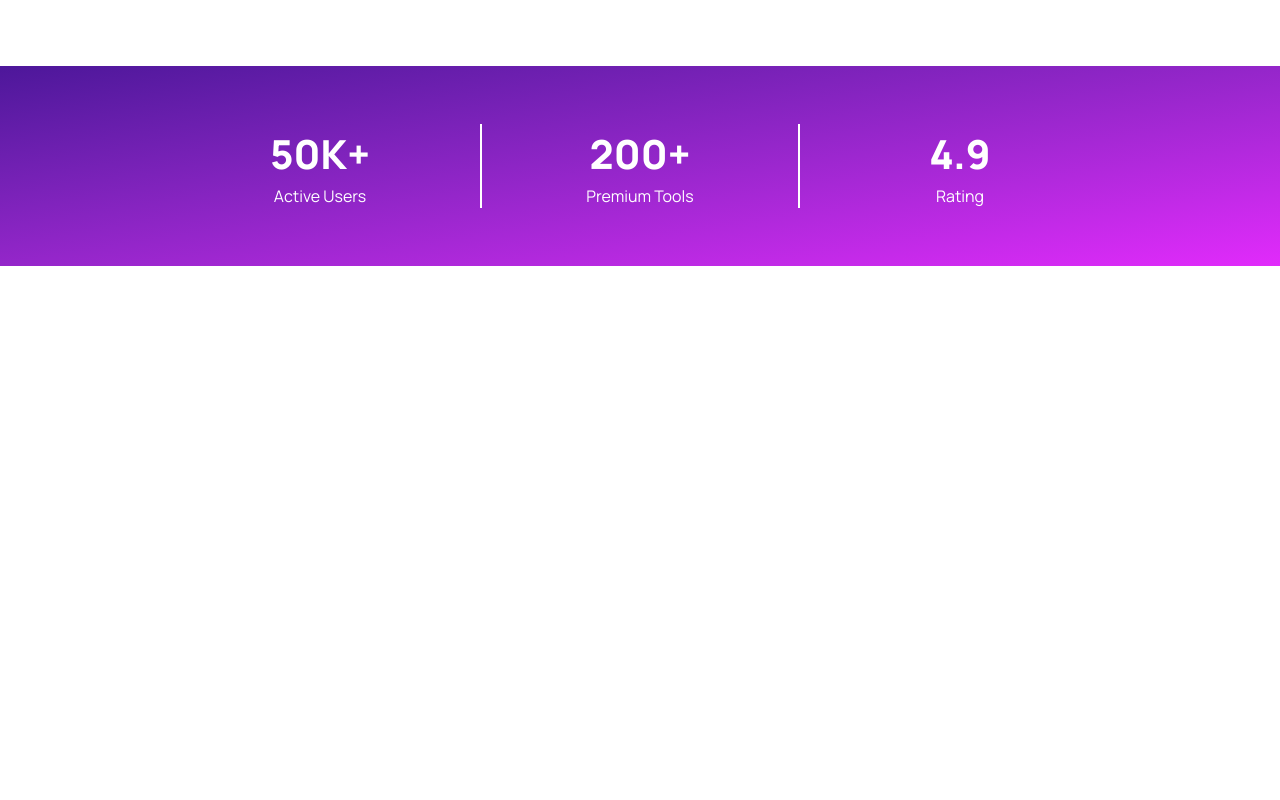
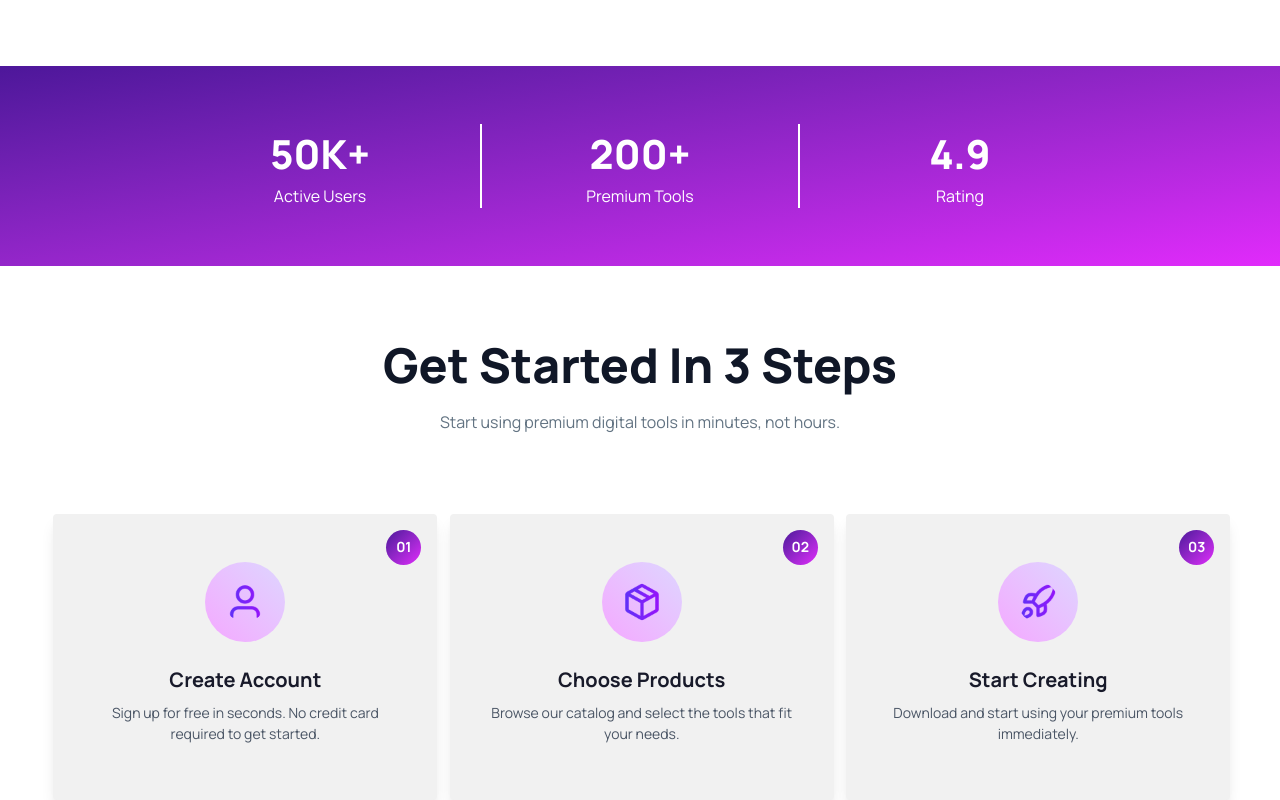
Before and after one commit to shafrinahamed0007/Assignment6, a React (Vite) app: page / in a window 1280 px wide. Shown: the part 776-1576 px from the top of the page. Before the commit the page ends 1042 px from the top, so only its background shows below. Built offline with nearby package versions, Linux system fonts and the light colour scheme.

Commit message:
finished and responsive with 3steps section

```diff
--- a/src/App.jsx
+++ b/src/App.jsx
@@ -2,6 +2,7 @@ import "./App.css";
 import Banner from "./Component/Banner";
 import Navbar from "./Component/Navbar";
 import Rating from "./Component/Rating";
+import Started from "./Component/Started";
 
 function App() {
   return (
@@ -9,6 +10,7 @@ function App() {
       <Navbar />
       <Banner />
       <Rating />
+      <Started />
     </div>
   );
 }
--- a/src/Component/Banner.jsx
+++ b/src/Component/Banner.jsx
@@ -10,7 +10,8 @@ const Banner = () => {
         {/* Left Content */}
         <div className="space-y-4">
           <div className="inline-flex items-center gap-2 bg-[#E1E7FF] text-red-400 text-sm font-medium px-5 py-2 rounded-full">
-            <img src={g5} alt="" />
+            <img className="status animate-ping" src={g5} alt="" />
+
             <h1 class="font-semibold bg-linear-to-bl from-violet-500 to-fuchsia-500 bg-clip-text text-transparent">
               New: AI-Powered Tools Available
             </h1>
--- /dev/null
+++ b/src/Component/Started.jsx
@@ -0,0 +1,99 @@
+import React from "react";
+import user from "../assets/user.png";
+import packages from "../assets/package.png";
+import rocket from "../assets/rocket.png";
+
+const Started = () => {
+  return (
+    <div className="mt-[70px] ">
+      <div className="w-11/12 mx-auto h-full  justify-center items-center">
+        <div className="text-center">
+          <h2 className="text-[#101727] font-extrabold text-3xl md:text-[48px]">
+            Get Started In 3 Steps
+          </h2>
+          <p className="text-[#627382] mt-4">
+            Start using premium digital tools in minutes, not hours.
+          </p>
+        </div>
+        <div className="mt-4 items-center grid md:grid-cols-2 lg:grid-cols-3 mt-[80px] gap-4  ">
+          {/* cart 1 */}
+          <div className="card bg-[#f1f1f1] md:w-96 shadow-lg p-8 relative">
+            <span className="absolute top-4 right-4 flex items-center justify-center rounded-full h-[35px] w-[35px] bg-gradient-to-br from-violet-900 to-fuchsia-500 text-white text-sm font-bold">
+              01
+            </span>
+
+            <div className="flex flex-col items-center">
+              <figure className="mt-4">
+                <img
+                  src={user}
+                  alt="user"
+                  className="w-20 h-20 rounded-full bg-linear-to-bl from-violet-200 to-fuchsia-300 p-5"
+                />
+              </figure>
+
+              <div className="card-body items-center text-center px-0">
+                <h2 className="card-title text-xl font-bold">Create Account</h2>
+                <p className="text-gray-600">
+                  Sign up for free in seconds. No credit card required to get
+                  started.
+                </p>
+              </div>
+            </div>
+          </div>
+
+          {/* cart 2 */}
+          <div className="card bg-[#f1f1f1] md:w-96 shadow-lg p-8 relative">
+            <span className="absolute top-4 right-4 flex items-center justify-center rounded-full h-[35px] w-[35px] bg-gradient-to-br from-violet-900 to-fuchsia-500 text-white text-sm font-bold">
+              02
+            </span>
+
+            <div className="flex flex-col items-center">
+              <figure className="mt-4">
+                <img
+                  src={packages}
+                  alt="packages"
+                  className="w-20 h-20 rounded-full bg-linear-to-bl from-violet-200 to-fuchsia-300 p-5"
+                />
+              </figure>
+
+              <div className="card-body items-center text-center px-0">
+                <h2 className="card-title text-xl font-bold">
+                  Choose Products
+                </h2>
+                <p className="text-gray-600">
+                  Browse our catalog and select the tools that fit your needs.
+                </p>
+              </div>
+            </div>
+          </div>
+
+          {/* cart 3 */}
+          <div className="card bg-[#f1f1f1] md:w-96 shadow-lg p-8 relative">
+            <span className="absolute top-4 right-4 flex items-center justify-center rounded-full h-[35px] w-[35px] bg-gradient-to-br from-violet-900 to-fuchsia-500 text-white text-sm font-bold">
+              03
+            </span>
+
+            <div className="flex flex-col items-center">
+              <figure className="mt-4">
+                <img
+                  src={rocket}
+                  alt="rocket"
+                  className="w-20 h-20 rounded-full bg-linear-to-bl from-violet-200 to-fuchsia-300 p-5"
+                />
+              </figure>
+
+              <div className="card-body items-center text-center px-0">
+                <h2 className="card-title text-xl font-bold">Start Creating</h2>
+                <p className="text-gray-600">
+                  Download and start using your premium tools immediately.
+                </p>
+              </div>
+            </div>
+          </div>
+        </div>
+      </div>
+    </div>
+  );
+};
+
+export default Started;
```
